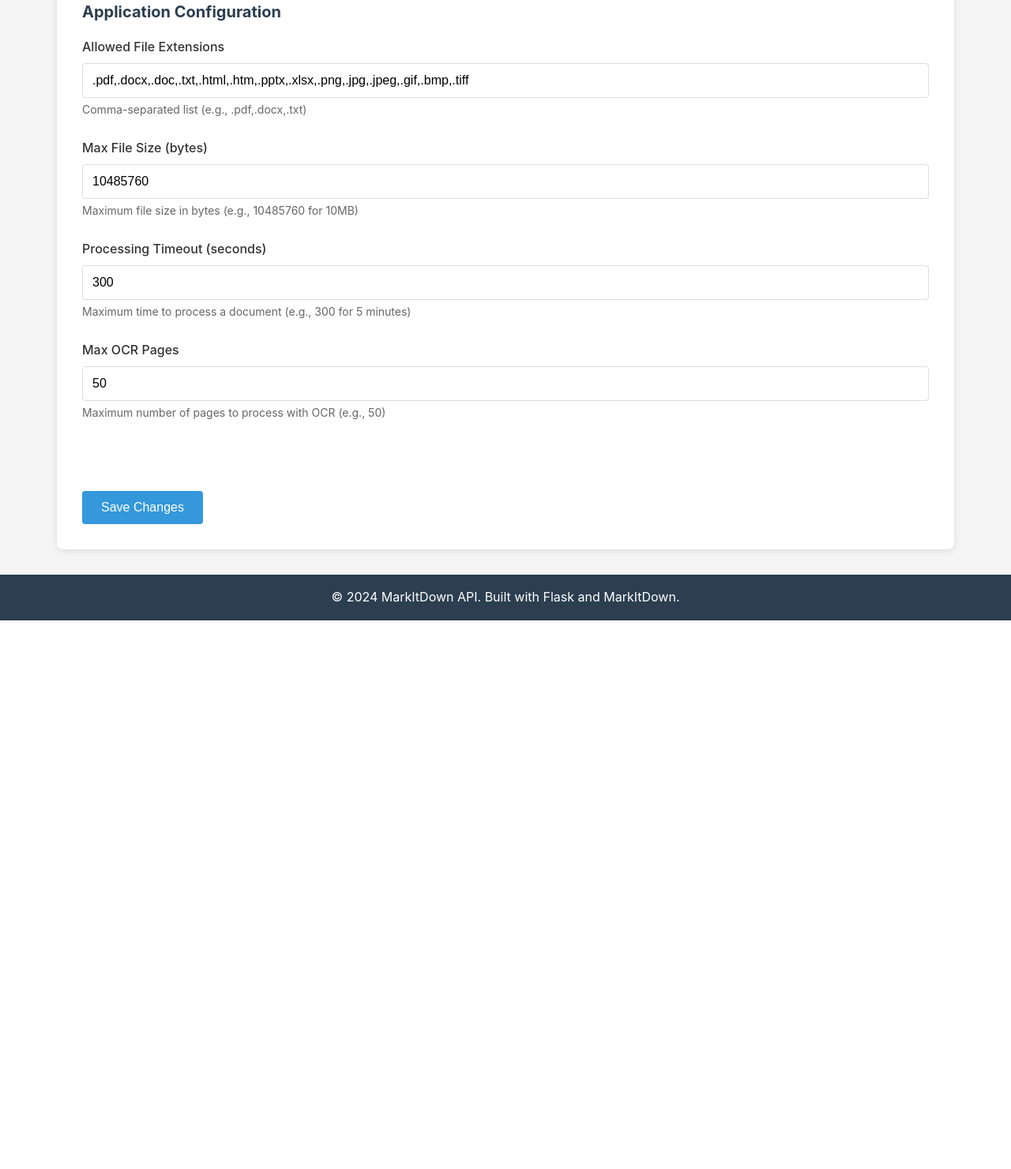
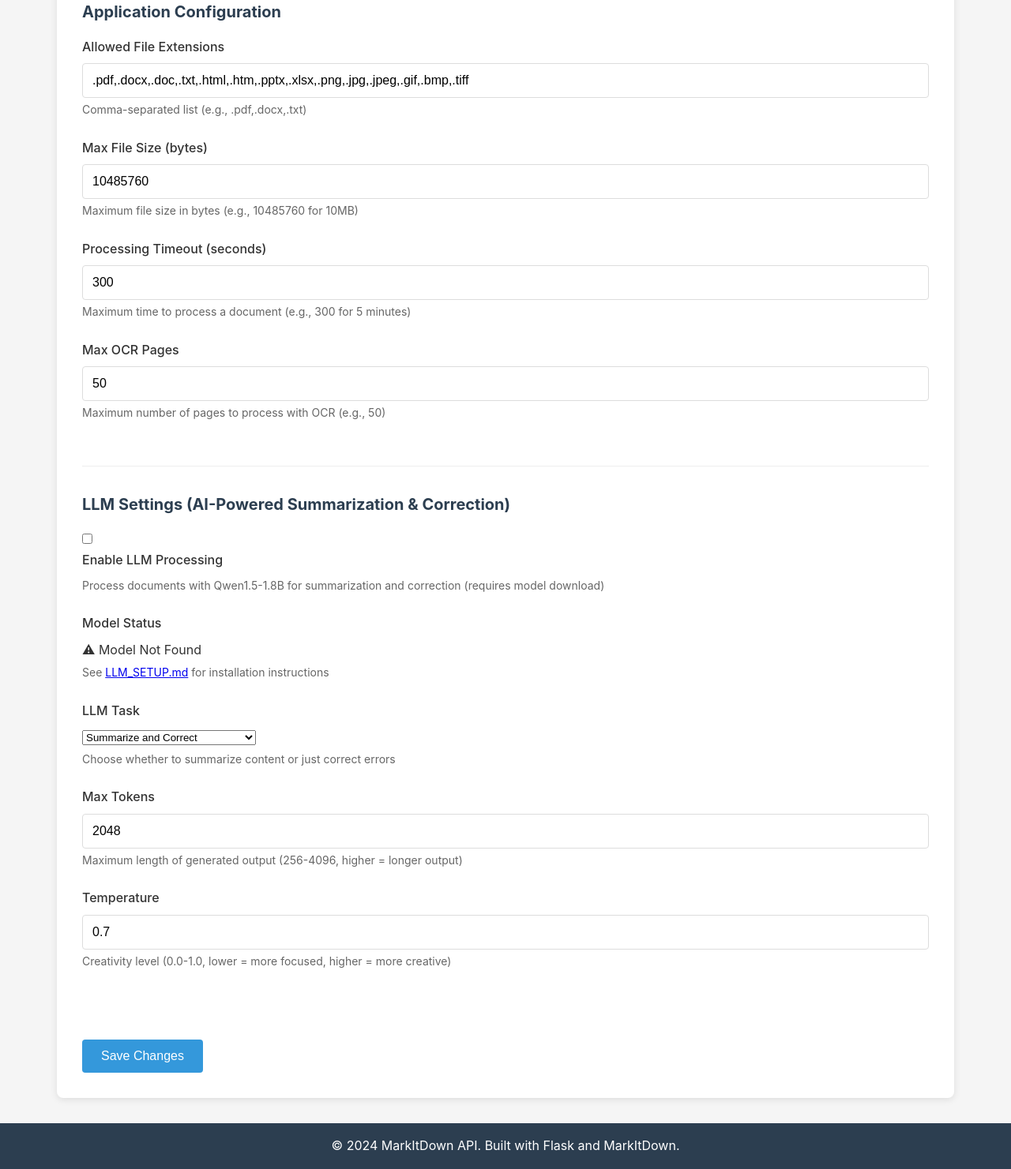
Before and after one commit to PetengDedet/markitdown-api, a Flask app: page /config in a window 1280 px wide. Shown: the part 556-2037 px from the top of the page at 79% size. Before the commit the page ends 1342 px from the top, so only its background shows below. Run offline with Flask 3, Linux system fonts and the light colour scheme; a user stored in the database is signed in; some libraries are stand-ins or nearby versions.

Commit message:
Update templates to display LLM settings and summary content
Co-authored-by: PetengDedet <7235788+PetengDedet@users.noreply.github.com>

```diff
--- a/templates/config.html
+++ b/templates/config.html
@@ -51,6 +51,53 @@
             </div>
         </div>
 
+        <div class="config-section">
+            <h2>LLM Settings (AI-Powered Summarization & Correction)</h2>
+
+            <div class="form-group">
+                <div class="checkbox-wrapper">
+                    <input type="checkbox" id="llm_enabled" name="llm_enabled" {% if llm_enabled == 'true' %}checked{% endif %}>
+                    <label for="llm_enabled">Enable LLM Processing</label>
+                </div>
+                <small>Process documents with Qwen1.5-1.8B for summarization and correction (requires model download)</small>
+            </div>
+
+            <div class="form-group">
+                <label>Model Status</label>
+                <div class="status-info">
+                    <span class="status-badge {% if llm_model_info.model_exists %}status-success{% else %}status-warning{% endif %}">
+                        {% if llm_model_info.model_exists %}✓ Model Found{% else %}⚠ Model Not Found{% endif %}
+                    </span>
+                    {% if llm_model_info.model_path %}
+                    <small style="display: block; margin-top: 5px;">Path: {{ llm_model_info.model_path }}</small>
+                    {% else %}
+                    <small style="display: block; margin-top: 5px;">See <a href="https://github.com/PetengDedet/markitdown-api/blob/main/LLM_SETUP.md" target="_blank">LLM_SETUP.md</a> for installation instructions</small>
+                    {% endif %}
+                </div>
+            </div>
+
+            <div class="form-group">
+                <label for="llm_task">LLM Task</label>
+                <select id="llm_task" name="llm_task">
+                    <option value="summarize_and_correct" {% if llm_task == 'summarize_and_correct' %}selected{% endif %}>Summarize and Correct</option>
+                    <option value="correct_only" {% if llm_task == 'correct_only' %}selected{% endif %}>Correct Only (No Summarization)</option>
+                </select>
+                <small>Choose whether to summarize content or just correct errors</small>
+            </div>
+
+            <div class="form-group">
+                <label for="llm_max_tokens">Max Tokens</label>
+                <input type="number" id="llm_max_tokens" name="llm_max_tokens" value="{{ llm_max_tokens }}" min="256" max="4096" required>
+                <small>Maximum length of generated output (256-4096, higher = longer output)</small>
+            </div>
+
+            <div class="form-group">
+                <label for="llm_temperature">Temperature</label>
+                <input type="number" id="llm_temperature" name="llm_temperature" value="{{ llm_temperature }}" min="0.0" max="1.0" step="0.1" required>
+                <small>Creativity level (0.0-1.0, lower = more focused, higher = more creative)</small>
+            </div>
+        </div>
+
         <button type="submit" class="btn btn-primary">Save Changes</button>
     </form>
 </div>
```
Also changed, not shown: templates/detail.html (+37 -1 lines), templates/upload.html (+18 -5 lines).
